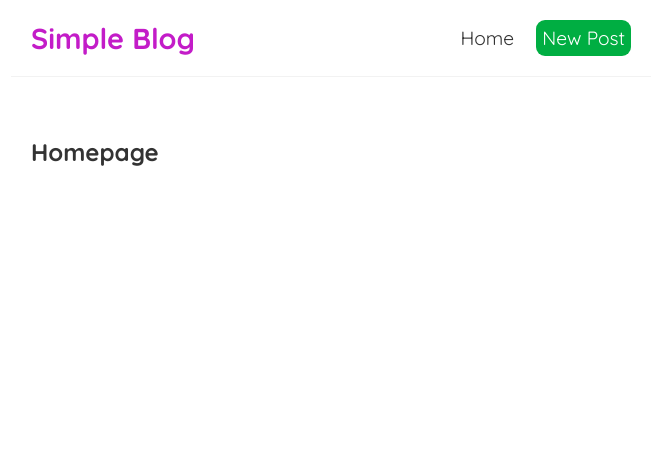
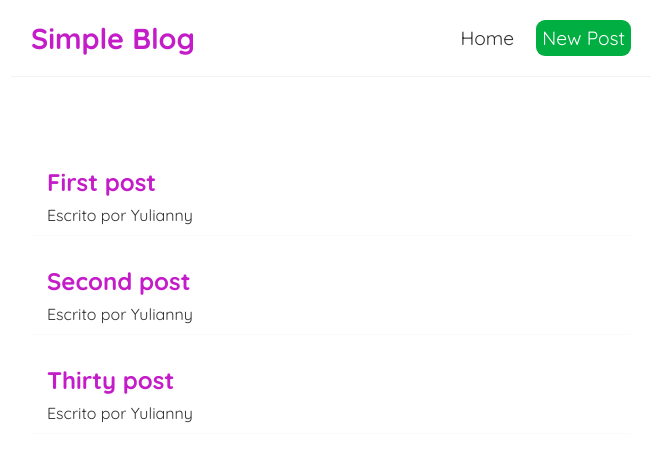
Before and after one commit to yuliannydev/Simple-Blog-With-React, a React (Create React App) app: page / in a window 1280 px wide. Shown: the top 462 px of the page, without its empty margins (309-971 px from the left). Built offline with nearby package versions, Linux system fonts and the light colour scheme; the HTML template or start-up script is replaced by a standard one.

Commit message:
:memo: useState and map for list blog
Create a hook useState for the list blog, and map the list in the component

```diff
--- a/src/components/Home.jsx
+++ b/src/components/Home.jsx
@@ -1,7 +1,20 @@
+import { useState } from 'react'
+
 const Home = () => {
+    const [blogs, setBlogs] = useState([
+        {title: 'First post', body: 'Lorem ipsum' , author: 'Yulianny', id: 1},
+        {title: 'Second post', body: 'Lorem ipsum' , author: 'Yulianny', id: 1},
+        {title: 'Thirty post', body: 'Lorem ipsum' , author: 'Yulianny', id: 1},
+    ])
+
     return (
         <div className="home">
-            <h2>Homepage</h2>
+            {blogs.map((blog) => (
+                <div className="blog-preview" key={blog.id}>
+                    <h2>{ blog.title }</h2>
+                    <p>Escrito por { blog.author }</p>
+                </div>
+            ))}
         </div>
     )
 }
--- a/src/index.css
+++ b/src/index.css
@@ -35,3 +35,18 @@
   margin: 40px auto;
   padding: 20px;
 }
+
+/* Blog preview / list */
+.blog-preview {
+  padding: 10px 16px;
+  margin: 20px 0;
+  border-bottom: 1px solid #fafafa;
+}
+.blog-preview:hover {
+  box-shadow: 1px 2px 3px 2px #e48ee7;
+}
+.blog-preview h2 {
+  font-size: 1.5rem;
+  color: #c31cc8;
+  margin-bottom: 8px;
+}
```
